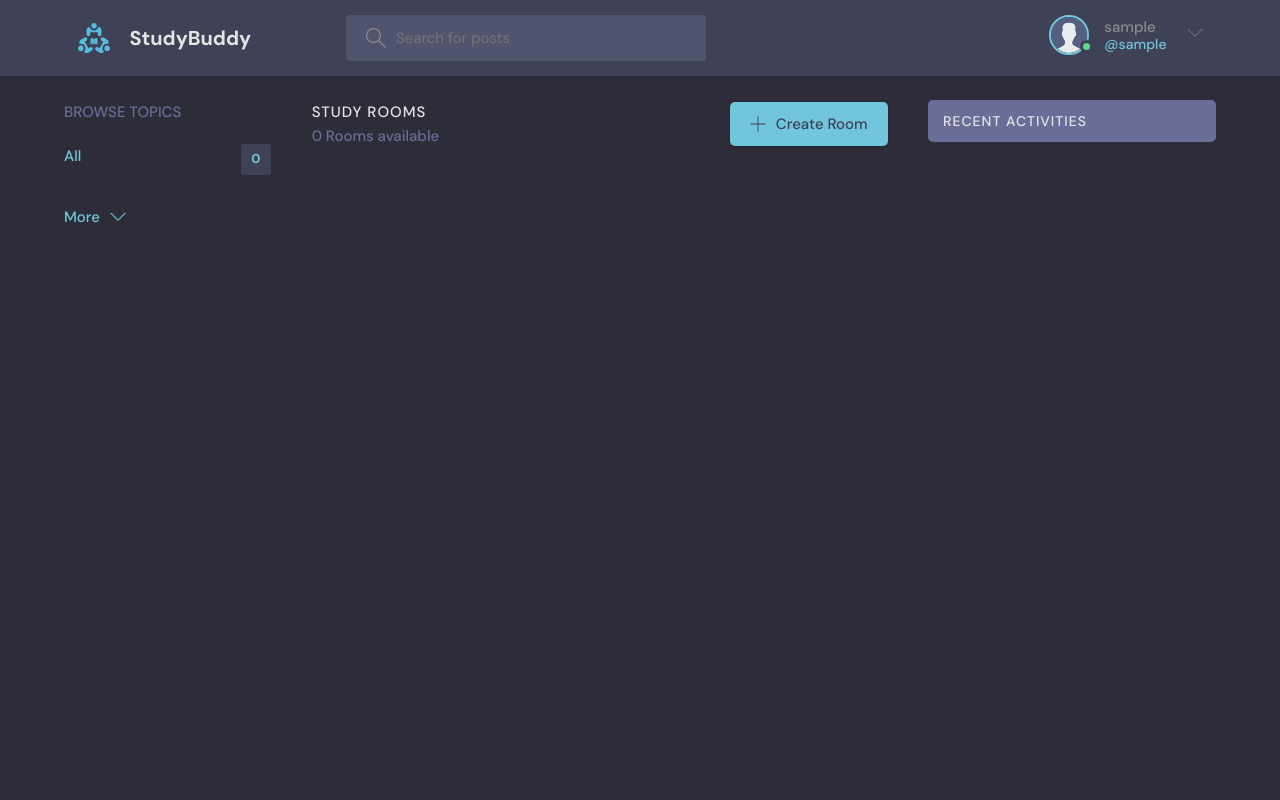
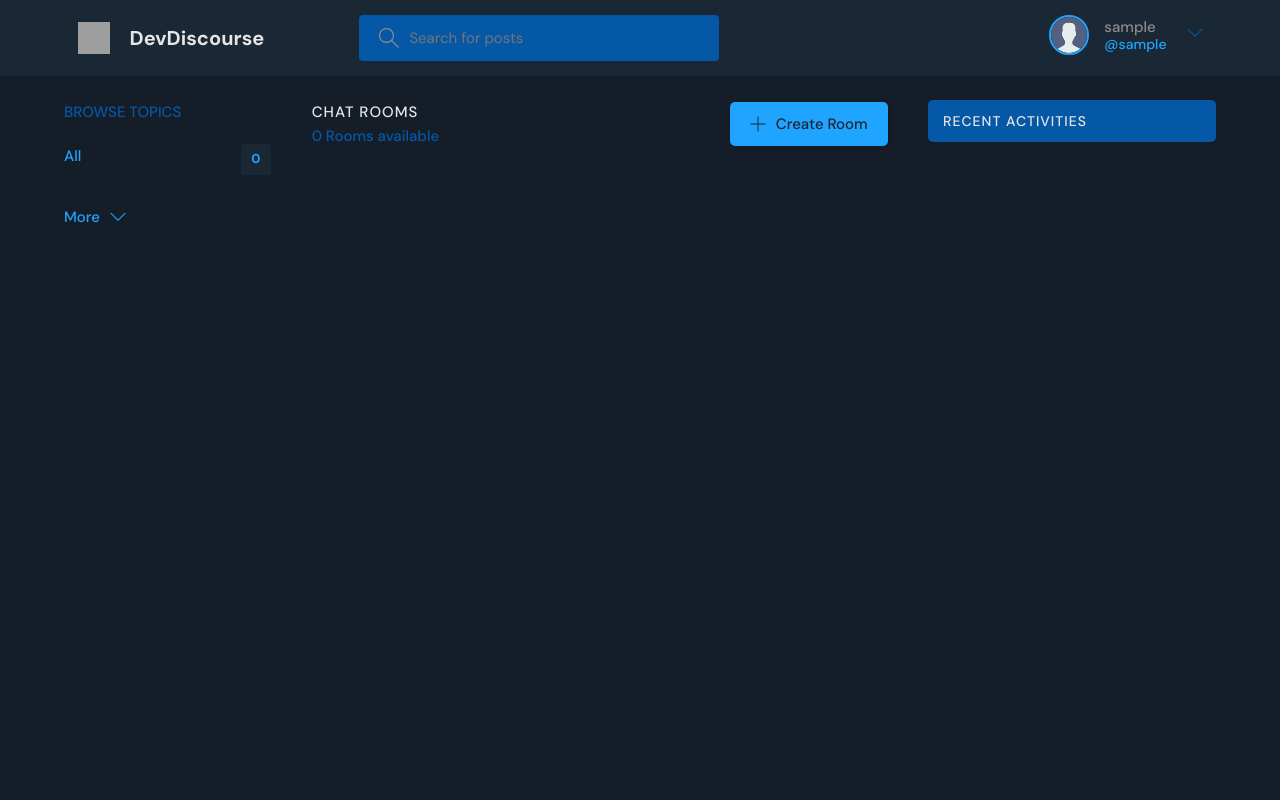
Before and after one commit to azizxojaev/chat-rooms-dj, a Django app: page / in a window 1280 px wide. Run offline with Django 3.2, Linux system fonts and the light colour scheme; the visitor is signed in with stand-in values (Sample User, id 1); data that the repository does not hold is empty; grey boxes are pictures that could not be loaded.

Commit message:
changed site theme

```diff
--- a/base/templates/base/home.html
+++ b/base/templates/base/home.html
@@ -32,7 +32,7 @@
 
       <div class="roomList__header">
         <div>
-          <h2>Study Rooms</h2>
+          <h2>Chat Rooms</h2>
           <p>{{room_count}} Rooms available</p>
         </div>
 
--- a/base/templates/base/login_register.html
+++ b/base/templates/base/login_register.html
@@ -87,7 +87,7 @@
 
         <div class="auth__action">
           <p>Already signed up yet?</p>
-          <a href="{% url 'login' %}" class="btn btn--link">Sign Up</a>
+          <a href="{% url 'login' %}" class="btn btn--link">Sign In</a>
         </div>
       </div>
     </div>
--- a/base/templates/base/profile.html
+++ b/base/templates/base/profile.html
@@ -32,7 +32,7 @@
 
       <div class="roomList__header">
         <div>
-          <h2>Study Rooms Hosted by dennis_ivy</a>
+          <h2>Chat Rooms Hosted by {{ request.user.username }}</a>
           </h2>
         </div>
       </div>
--- a/static/styles/style.css
+++ b/static/styles/style.css
@@ -1,15 +1,15 @@
 @import url("https://fonts.googleapis.com/css2?family=DM+Sans:wght@400;500;700&display=swap");
 
 :root {
-  --color-main: #71c6dd;
+  --color-main: #1fa5ff;
   --color-main-light: #e1f6fb;
-  --color-dark: #3f4156;
-  --color-dark-medium: #51546e;
-  --color-dark-light: #696d97;
+  --color-dark: #1a2734;
+  --color-dark-medium: #0558a5;
+  --color-dark-light: #0558a5;
   --color-light: #e5e5e5;
   --color-gray: #8b8b8b;
   --color-light-gray: #b2bdbd;
-  --color-bg: #2d2d39;
+  --color-bg: #141d28;
   --color-success: #5dd693;
   --color-error: #fc4b0b;
 }
@@ -145,30 +145,9 @@ a {
   object-position: center;
 }
 
-.avatar::after {
-  content: "";
-  display: block;
-  position: absolute;
-  background-color: var(--color-gray);
-  z-index: 111;
-  border-radius: 50%;
-  border: 0.3rem solid var(--color-dark);
-}
-
-.avatar.active::after {
-  background-color: var(--color-success);
-}
-
 .avatar.avatar--small img {
   width: 2.8rem;
   height: 2.8rem;
-}
-
-.avatar.avatar--small:after {
-  width: 0.7rem;
-  height: 0.7rem;
-  bottom: 0px;
-  right: -6px;
 }
 
 .avatar.avatar--medium img {
@@ -177,25 +156,11 @@ a {
   border-radius: 50%;
 }
 
-.avatar.avatar--medium:after {
-  width: 0.7rem;
-  height: 0.7rem;
-  bottom: 0px;
-  right: -6px;
-}
-
 .avatar.avatar--large img {
   display: block;
   width: 8rem;
   height: 8rem;
   border-radius: 50%;
-}
-
-.avatar.avatar--large:after {
-  width: 1rem;
-  height: 1rem;
-  bottom: 2px;
-  right: 3.5px;
 }
 
 .scroll::-webkit-scrollbar {
--- a/templates/main.html
+++ b/templates/main.html
@@ -9,7 +9,7 @@
     <link rel="shortcut icon" href="assets/favicon.ico" type="image/x-icon" />
     <link rel="stylesheet" href="{% static 'styles/style.css' %}" />
     <script src="https://code.jquery.com/jquery-3.6.0.min.js"></script>
-    <title>StudyBuddy - Find study partners around the world!</title>
+    <title>DevDiscourse - Talk about developing with people around the world!</title>
 </head>
 
 <body>
--- a/templates/navbar.html
+++ b/templates/navbar.html
@@ -2,8 +2,8 @@
 <header class="header header--loggedIn">
     <div class="container">
         <a href="{% url 'home' %}" class="header__logo">
-            <img src="{% static 'images/logo.svg' %}" />
-            <h1>StudyBuddy</h1>
+            <img src="{% static 'images/logo.png' %}" />
+            <h1>DevDiscourse</h1>
         </a>
         <form class="header__search" method="GET" action="{% url 'home' %}">
             <label>
```
Also changed, not shown: static/images/logo.svg (deleted).
